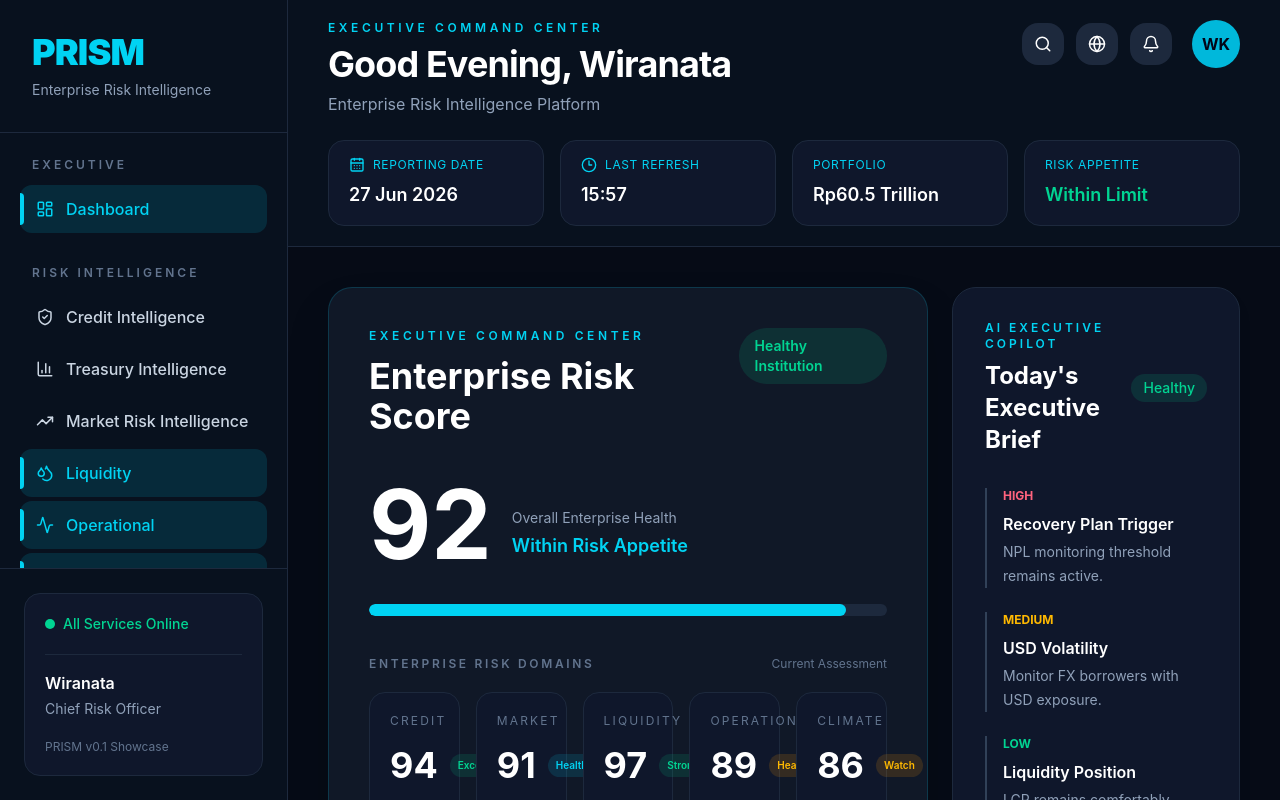
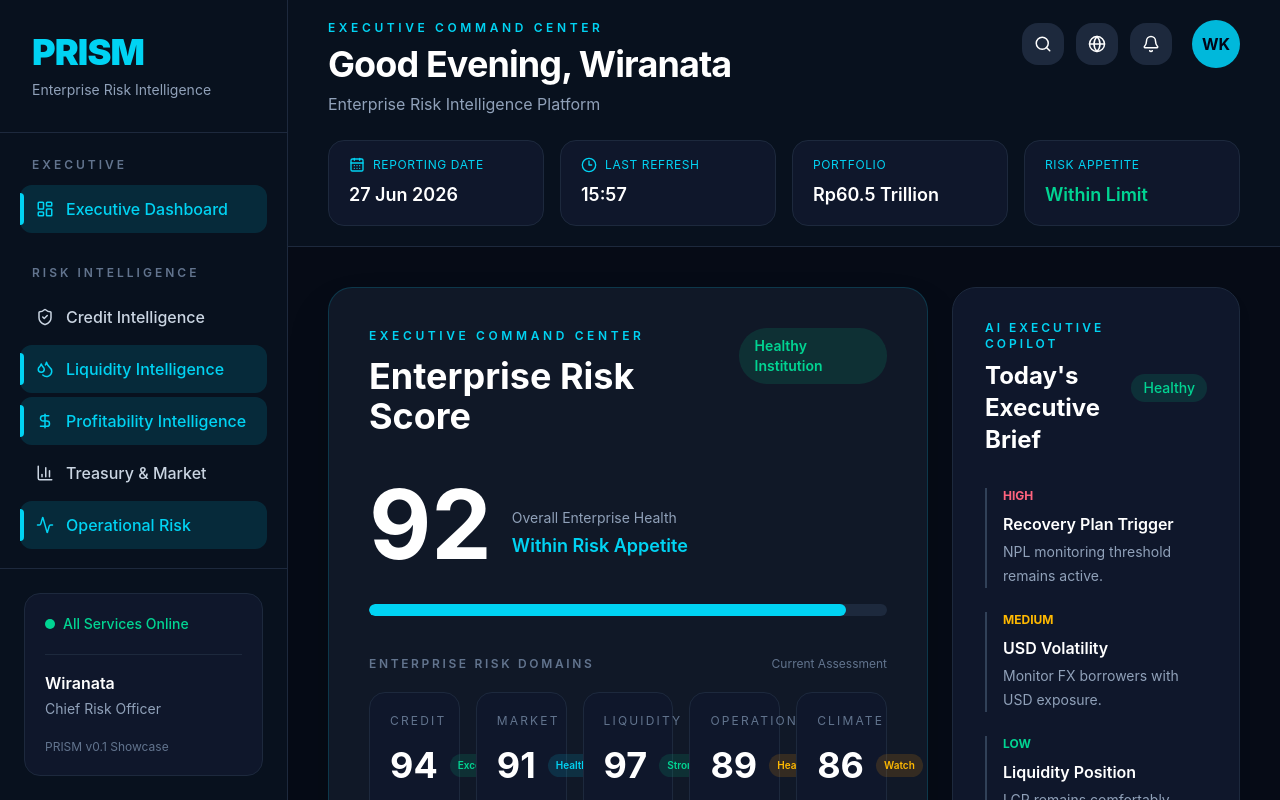
Before and after one commit to wiranata99/progrowings-prism, a React (Vite) app: page /dashboard in a window 1280 px wide. Shown: the top 800 px of the page. Built offline with nearby package versions, Linux system fonts and the light colour scheme.

Commit message:
feat: update PRISM roadmap and executive navigation

```diff
--- a/src/components/layout/Sidebar.tsx
+++ b/src/components/layout/Sidebar.tsx
@@ -4,10 +4,9 @@ import {
   Droplets,
   FileText,
   LayoutDashboard,
- Leaf,
+  DollarSign,
   Settings,
   ShieldCheck,
-  TrendingUp,
   Zap,
 } from "lucide-react";
 
@@ -34,7 +33,7 @@ const executiveMenu: MenuGroup[] = [
     title: "EXECUTIVE",
     items: [
       {
-        name: "Dashboard",
+        name: "Executive Dashboard",
         icon: LayoutDashboard,
         path: "/dashboard",
       },
@@ -49,28 +48,23 @@ const executiveMenu: MenuGroup[] = [
         path: "/credit",
       },
       {
-        name: "Treasury Intelligence",
+        name: "Liquidity Intelligence",
+        icon: Droplets,
+        path: "#",
+      },
+      {
+        name: "Profitability Intelligence",
+        icon: DollarSign,
+        path: "#",
+      },
+      {
+        name: "Treasury & Market",
         icon: BarChart3,
         path: "/treasury",
       },
       {
-        name: "Market Risk Intelligence",
-        icon: TrendingUp,
-        path: "/market-risk",
-      },
-      {
-        name: "Liquidity",
-        icon: Droplets,
-        path: "#",
-      },
-      {
-        name: "Operational",
+        name: "Operational Risk",
         icon: Activity,
-        path: "#",
-      },
-      {
-        name: "Climate",
-        icon: Leaf,
         path: "#",
       },
     ],
@@ -84,7 +78,7 @@ const executiveMenu: MenuGroup[] = [
         path: "/stress-testing",
       },
       {
-        name: "Reports",
+        name: "Executive Reports",
         icon: FileText,
         path: "#",
       },
```
